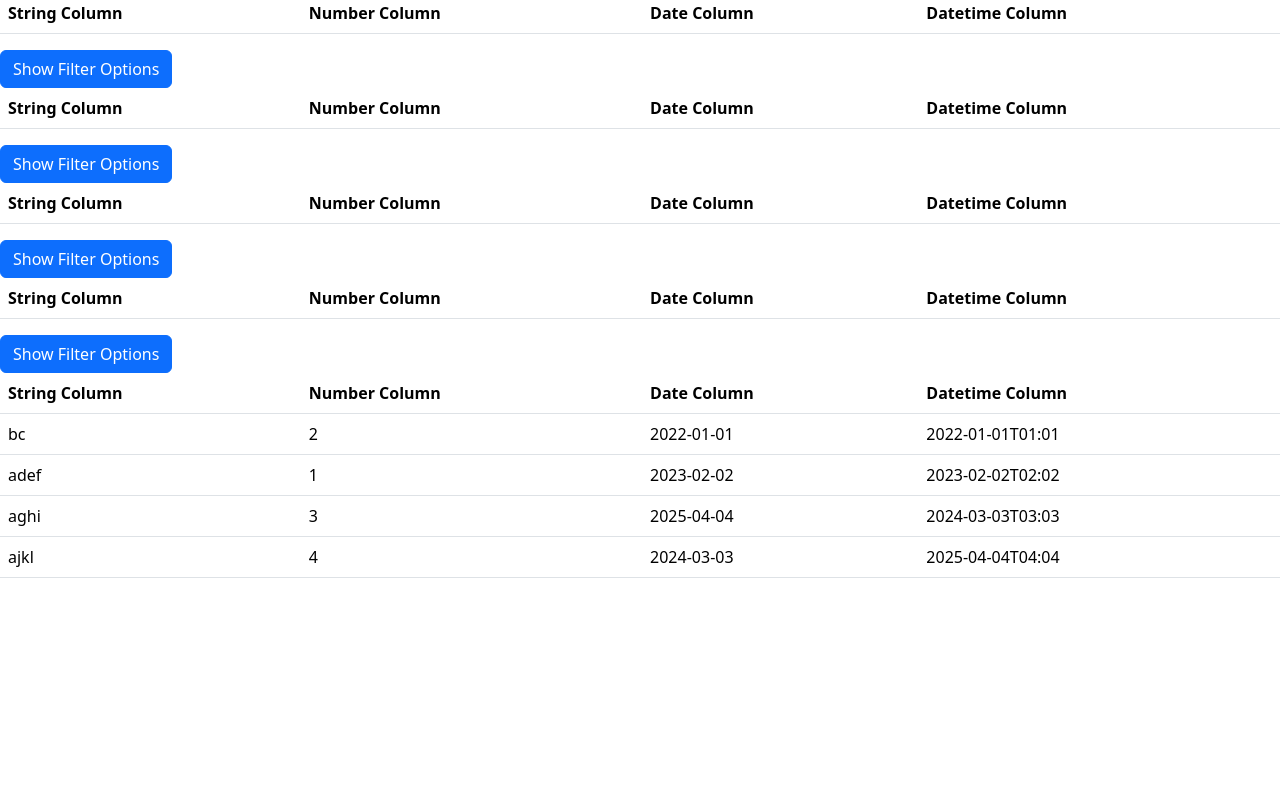
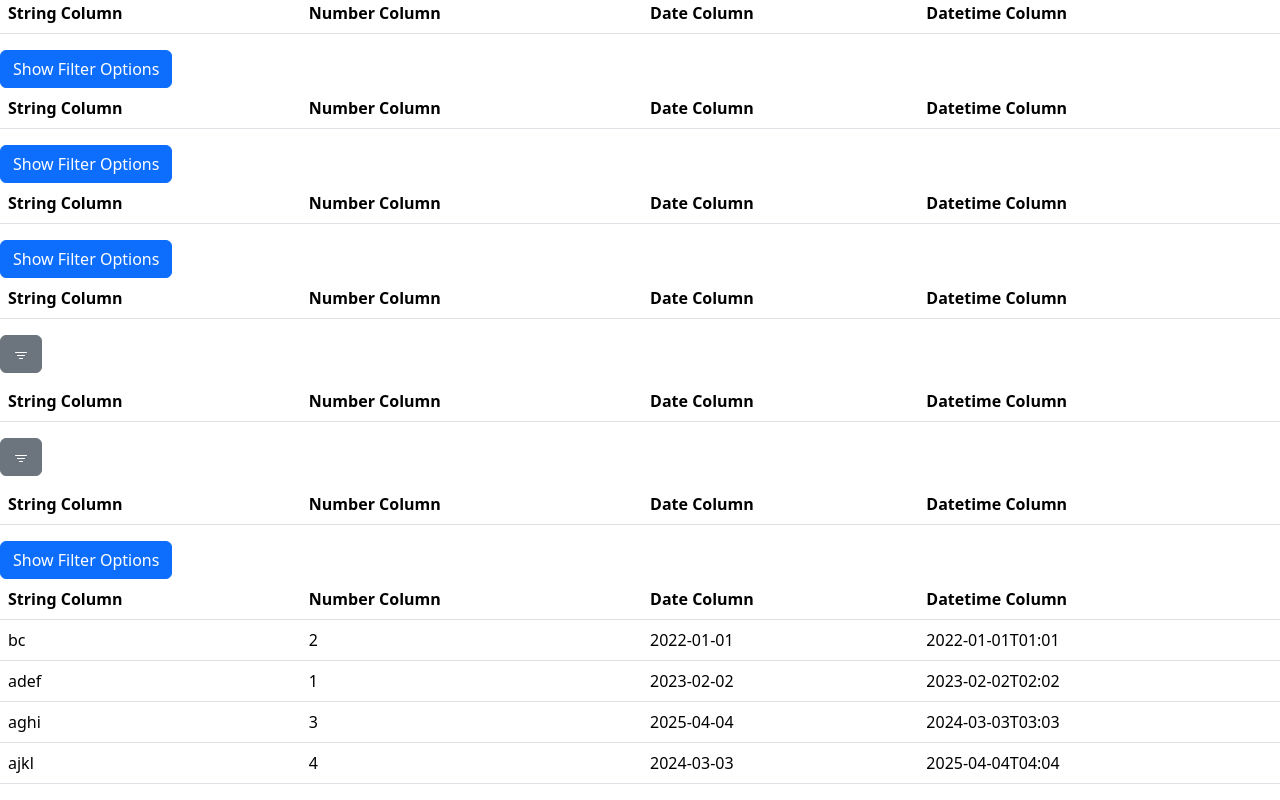
Before and after one commit to absreim/react-bootstrap-data-grid, a Next.js app: page /filtering in a window 1280 px wide. Shown: the part 5657-6457 px from the top of the page. Before the commit the page ends 6251 px from the top, so only its background shows below. Built offline with nearby package versions, Linux system fonts and the light colour scheme.

Commit message:
Got toolbar to work with filtering, though with questionable styling

```diff
--- a/src/app/filtering/FilteringTestHarness.tsx
+++ b/src/app/filtering/FilteringTestHarness.tsx
@@ -12,6 +12,7 @@ interface FilteringTestHarnessProps {
   initialFilterState: EditableTableFilterState;
   controlled: boolean;
   caption?: string;
+  useToolbar?: boolean;
 }
 
 const FilteringTestHarness: FC<FilteringTestHarnessProps> = ({
@@ -20,6 +21,7 @@ const FilteringTestHarness: FC<FilteringTestHarnessProps> = ({
   initialFilterState,
   controlled,
   caption,
+  useToolbar,
 }) => {
   const [filterState, setFilterState] = useState(initialFilterState);
   const filterModel: FilterModel = useMemo(
@@ -38,7 +40,14 @@ const FilteringTestHarness: FC<FilteringTestHarnessProps> = ({
     [caption, controlled, filterState, initialFilterState],
   );
 
-  return <Grid rows={rows} cols={cols} filterModel={filterModel} />;
+  return (
+    <Grid
+      rows={rows}
+      cols={cols}
+      filterModel={filterModel}
+      useToolbar={useToolbar}
+    />
+  );
 };
 
 export default FilteringTestHarness;
--- a/src/app/filtering/page.tsx
+++ b/src/app/filtering/page.tsx
@@ -381,6 +381,7 @@ interface TestParams {
   rows: RowDef[];
   initialState: EditableTableFilterState;
   caption?: string;
+  useToolbar?: boolean;
 }
 
 const testParamsList: TestParams[] = [
@@ -481,12 +482,21 @@ const testParamsList: TestParams[] = [
     initialState: combinedFilterState,
     caption: "filter table test caption",
   },
+  {
+    testId: "toolbar filtering interface grid container",
+    cols: combinedTestCols,
+    rows: combinedTestRows,
+    initialState: combinedFilterState,
+    caption: "This table should appear underneath the toolbar",
+    useToolbar: true,
+  },
 ];
 
 const Test: FC = () => {
   return (
     <>
-      {testParamsList.map(({ testId, cols, rows, initialState, caption }) => (
+      {testParamsList.map(
+        ({ testId, cols, rows, initialState, caption, useToolbar }) => (
           <Fragment key={testId}>
             <div data-testid={`${testId}-controlled`}>
               <FilteringTestHarness
@@ -495,6 +505,7 @@ const Test: FC = () => {
                 initialFilterState={initialState}
                 controlled
                 caption={caption}
+                useToolbar={useToolbar}
               />
             </div>
             <div data-testid={`${testId}-uncontrolled`}>
@@ -504,10 +515,12 @@ const Test: FC = () => {
                 initialFilterState={initialState}
                 controlled={false}
                 caption={caption}
+                useToolbar={useToolbar}
               />
             </div>
           </Fragment>
-      ))}
+        ),
+      )}
       <div data-testid={"no initial state grid container"}>
         <NoInitStateTestHarness
           cols={combinedTestCols}
--- a/src/grid/Grid.tsx
+++ b/src/grid/Grid.tsx
@@ -39,6 +39,8 @@ import { ColSortModel, TableSortModel } from "./sorting/types";
 import { GridPaginationState } from "./pagination/types";
 import isSubset from "./util/isSubset";
 import useFilterStateStore from "./pipeline/useFilterStateStore";
+import useInterfaces, { InterfaceParams } from "./toolbar/useInterfaces";
+import ToolbarContainer from "./toolbar/ToolbarContainer";
 
 export interface GridProps {
   rows: RowDef[];
@@ -50,6 +52,7 @@ export interface GridProps {
   editModel?: EditModel;
   caption?: string;
   styleModel?: StyleModel;
+  useToolbar?: boolean;
 }
 
 const Grid: FC<GridProps> = ({
@@ -62,6 +65,7 @@ const Grid: FC<GridProps> = ({
   editModel,
   caption,
   styleModel,
+  useToolbar,
 }) => {
   const normalizedTableFilterModel = useFilterStateStore(filterModel, cols);
   const editableFilterState =
@@ -86,6 +90,28 @@ const Grid: FC<GridProps> = ({
 
   const [filterOptionsVisible, setFilterOptionsVisible] =
     useState<boolean>(false);
+
+  const toolbarInterfaceParams: InterfaceParams = useMemo(
+    () => ({
+      filtering:
+        useToolbar && filterState && filterModel && normalizedTableFilterModel
+          ? {
+              filterState: filterState,
+              setFilterState: normalizedTableFilterModel.setTableFilterState,
+              caption: filterModel.filterTableCaption,
+              styleModel: styleModel?.filterInputTableStyleModel,
+            }
+          : undefined,
+    }),
+    [
+      filterModel,
+      filterState,
+      normalizedTableFilterModel,
+      styleModel?.filterInputTableStyleModel,
+      useToolbar,
+    ],
+  );
+  const toolbarInterfaces = useInterfaces(toolbarInterfaceParams);
 
   const handleToggleFilterOptions = () => {
     setFilterOptionsVisible(!filterOptionsVisible);
@@ -279,7 +305,7 @@ const Grid: FC<GridProps> = ({
       data-testid="rbdg-top-level-div"
       className={classNames(unwrappedAdditionalStyleModel.topLevelDiv)}
     >
-      {normalizedTableFilterModel && (
+      {normalizedTableFilterModel && !useToolbar && (
         <div
           data-testid="rbdg-filter-inputs-div"
           className={classNames(unwrappedAdditionalStyleModel.filterInputsDiv)}
@@ -302,6 +328,7 @@ const Grid: FC<GridProps> = ({
           )}
         </div>
       )}
+      {useToolbar && <ToolbarContainer interfaces={toolbarInterfaces} />}
       <div
         data-testid="rbdg-table-and-pagination-div"
         className={classNames(
--- a/src/grid/filtering/FilterOptionsTable.tsx
+++ b/src/grid/filtering/FilterOptionsTable.tsx
@@ -19,7 +19,7 @@ import classNames from "classnames";
 import { unwrapFilterInputTableStyleModel } from "../styling/styleModelUnwrappers";
 import { FilterInputTableStyleModel } from "../styling/types";
 
-interface FilterOptionsTableProps {
+export interface FilterOptionsTableProps {
   filterState: TableFilterState;
   setFilterState: (filterState: EditableTableFilterState) => void;
   caption?: string;
--- a/src/grid/toolbar/Toolbar.tsx
+++ b/src/grid/toolbar/Toolbar.tsx
@@ -40,7 +40,7 @@ const Toolbar: FC<ToolbarProps> = ({
   activeClasses,
   inactiveClasses,
 }) => (
-  <div className="hstack gap-2 justify-content-end">
+  <div className="hstack justify-content-start">
     {Object.keys(buttonsInfo)
       .filter(
         (toolbarOption) => !!enabledFeatures[toolbarOption as ToolbarOption],
@@ -53,8 +53,8 @@ const Toolbar: FC<ToolbarProps> = ({
           key={toolbarOption}
           className={classNames(
             ...(option === toolbarOption
-              ? activeClasses || ["btn-primary", "active"]
-              : inactiveClasses || ["btn-secondary"]),
+              ? activeClasses || ["btn", "btn-primary", "active"]
+              : inactiveClasses || ["btn", "btn-secondary"]),
           )}
           title={buttonsInfo[toolbarOption as ToolbarOption].label}
           onClick={() => {
--- a/src/grid/toolbar/ToolbarContainer.tsx
+++ b/src/grid/toolbar/ToolbarContainer.tsx
@@ -1,9 +1,9 @@
-import { ToolbarOption } from "./types";
-import { FC, ReactNode, useState } from "react";
+import { ToolbarInterfaces, ToolbarOption } from "./types";
+import { FC, useState } from "react";
 import Toolbar from "./Toolbar";
 
 interface ToolbarContainerProps {
-  interfaces: Partial<Record<ToolbarOption, ReactNode>>;
+  interfaces: ToolbarInterfaces;
 }
 
 const ToolbarContainer: FC<ToolbarContainerProps> = ({ interfaces }) => {
@@ -16,6 +16,8 @@ const ToolbarContainer: FC<ToolbarContainerProps> = ({ interfaces }) => {
     {} as Partial<Record<ToolbarOption, boolean>>,
   );
 
+  // TODO: mention in documentation that Bootstrap 5.3 is required due to the
+  // use of the z-index utility
   return (
     <div className="vstack gap-2">
       <Toolbar
@@ -23,9 +25,11 @@ const ToolbarContainer: FC<ToolbarContainerProps> = ({ interfaces }) => {
         option={option}
         setOption={setOption}
       />
-      {option !== null && (
-        <div className="position-relative z-1">{interfaces[option]}</div>
-      )}
+      <div>
+        {option !== null && (
+          <div className="position-absolute z-1">{interfaces[option]}</div>
+        )}
+      </div>
     </div>
   );
 };
--- a/src/grid/toolbar/types.ts
+++ b/src/grid/toolbar/types.ts
@@ -1 +1,5 @@
-export type ToolbarOption = "filtering"
+import { ReactNode } from "react";
+
+export type ToolbarOption = "filtering";
+
+export type ToolbarInterfaces = Partial<Record<ToolbarOption, ReactNode>>;
--- /dev/null
+++ b/src/grid/toolbar/useInterfaces.tsx
@@ -0,0 +1,15 @@
+import FilterOptionsTable, { FilterOptionsTableProps } from "../filtering/FilterOptionsTable";
+import { ToolbarInterfaces } from "./types";
+import { useMemo } from "react";
+
+export interface InterfaceParams {
+  filtering?: FilterOptionsTableProps;
+}
+
+const useInterfaces: (params: InterfaceParams) => ToolbarInterfaces = ({ filtering }: InterfaceParams) => {
+  return useMemo(() => ({
+    filtering: filtering ? <FilterOptionsTable {...filtering} /> : undefined
+  }), [filtering])
+}
+
+export default useInterfaces;
```
Lines whose indentation alone changed are shown as unchanged.
